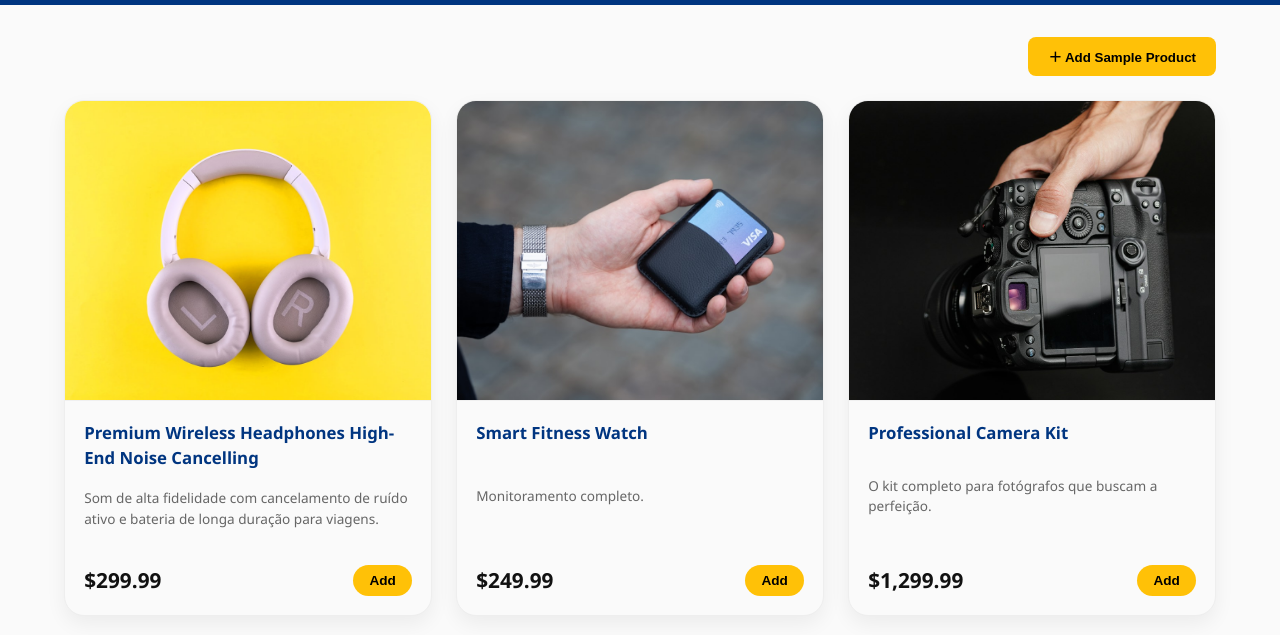
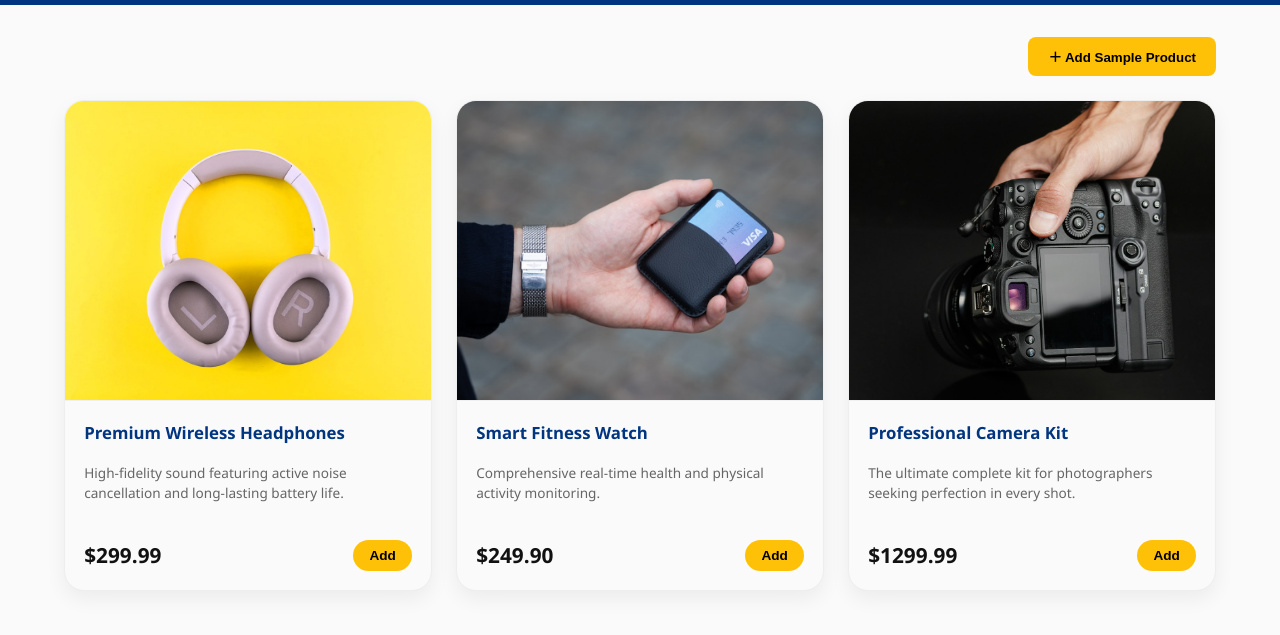
Before and after one commit to jessiicasantos/acadia-frontend-dev, a website with bundled scripts: page index.html in a window 1280 px wide. Shown: the part 61-696 px from the top of the page. Built offline with nearby package versions, Linux system fonts and the light colour scheme; data requests are answered from the project's data file.

Commit message:
Add JSON Server (mock API) and implement dynamic product rendering

```diff
--- /dev/null
+++ b/api/db.json
@@ -0,0 +1,39 @@
+{
+  "products": [
+    {
+      "id": "1",
+      "title": "Premium Wireless Headphones",
+      "price": 299.99,
+      "description": "High-fidelity sound featuring active noise cancellation and long-lasting battery life.",
+      "image": "./img/photo-1.jpg",
+      "alt": "Premium Wireless Headphones Baby Pink",
+      "category": "Electronics",
+      "createdAt": "2026-01-15T10:00:00Z"
+    },
+    {
+      "id": "2",
+      "title": "Smart Fitness Watch",
+      "price": 249.90,
+      "description": "Comprehensive real-time health and physical activity monitoring.",
+      "image": "./img/photo-2.jpg",
+      "alt": "Smart Fitness Watch with Heart Rate Monitor",
+      "category": "Wearables",
+      "createdAt": "2023-10-27T11:30:00Z"
+    },
+    {
+      "id": "3",
+      "title": "Professional Camera Kit",
+      "price": 1299.99,
+      "description": "The ultimate complete kit for photographers seeking perfection in every shot.",
+      "image": "./img/photo-3.jpg",
+      "alt": "Professional Camera Kit with Lens and Tripod",
+      "category": "Electronics",
+      "createdAt": "2023-10-27T11:30:00Z"
+    }
+  ],
+  "categories": [
+    "Electronics",
+    "Wearables",
+    "Accessories"
+  ]
+}
--- a/css/styles.css
+++ b/css/styles.css
@@ -165,6 +165,12 @@ input[type="file"]::file-selector-button:hover {
     background-color: var(--primary-blue);
     color: var(--bg-light);
     box-shadow: 0 4px 10px rgba(0, 53, 128, 0.2);
+}
+
+.error {
+    color: #d9534f;
+    font-weight: 600;
+    font-size: 1rem;
 }
 
 /* Navbar */
--- a/index.html
+++ b/index.html
@@ -9,12 +9,10 @@
   <body>
     <nav class="navbar">
       <a href="./" class="logo">Product Store</a>
-
       <div class="light-search">
         <input type="text" placeholder="Buscar produtos..." id="product-search">
         <button class="btn-search btn-yellow">Buscar</button>
       </div>
-
       <button class="cart-icon" id="cart-icon">
         🛒 <span>0</span>
       </button>
@@ -28,79 +26,34 @@
       </section>
 
       <section id="products-grid-top" class="grid-three-col rounded-cards">
-        <a href="./single-product.html" class="rounded-card">
-          <div class="img-wrapper">
-            <img src="./img/photo-1.jpg" alt="Wireless Headphones Baby Pink" />
-          </div>
-          <div class="card-content">
-            <h3>Premium Wireless Headphones High-End Noise Cancelling</h3>
-            <p>Som de alta fidelidade com cancelamento de ruído ativo e bateria de longa duração para viagens.</p>
-            <div class="card-footer">
-              <span>$299.99</span>
-              <button class="add-cart">Add</button>
-            </div>
-          </div>
-        </a>
-
-        <a href="./single-product.html" class="rounded-card">
-          <div class="img-wrapper">
-            <img src="./img/photo-2.jpg" alt="Fitness Watch" />
-          </div>
-          <div class="card-content">
-            <h3>Smart Fitness Watch</h3>
-            <p>Monitoramento completo.</p>
-            <div class="card-footer">
-              <span>$249.99</span>
-              <button class="add-cart">Add</button>
-            </div>
-          </div>
-        </a>
-
-        <a href="./single-product.html" class="rounded-card">
-          <div class="img-wrapper">
-            <img src="./img/photo-3.jpg" alt="Camera Kit" />
-          </div>
-          <div class="card-content">
-            <h3>Professional Camera Kit</h3>
-            <p>O kit completo para fotógrafos que buscam a perfeição.</p>
-            <div class="card-footer">
-              <span>$1,299.99</span>
-              <button class="add-cart">Add</button>
-            </div>
-          </div>
-        </a>
+        <!-- Cards of products will be rendered here -->
       </section>
     </main>
 
     <!-- Modal -->
-    <div class="ui-modal modal-product" id="global-modal">
+    <div class="ui-modal modal-product add-modal" id="global-modal">
       <div class="global-header">
           <h2 id="modal-title">Novo Produto</h2>
           <button type="button" class="btn-close" id="close-modal">&times;</button>
       </div>
-
       <div class="ui-modal-content">
         <form id="product-form" class="card-content">
             <div class="form-group">
                 <label>Título do Produto</label>
                 <input type="text" id="form-title" required>
             </div>
-
             <div class="form-group">
                 <label>Imagem</label>
                 <input type="file" id="form-img" accept="image/*" required>
             </div>
-
             <div class="form-group">
                 <label>Descrição</label>
                 <textarea id="form-desc" rows="3" required></textarea>
             </div>
-
             <div class="form-group">
                 <label>Preço</label>
                 <input type="number" id="form-price" step="0.01" required>
             </div>
-
             <button type="submit" class="buy btn-yellow ">Adicionar Produto</button>
         </form>
       </div>
@@ -123,7 +76,7 @@
 
     <div class="ui-overlay" id="global-overlay"></div>
 
-    <script src="./js/script.js"></script>
-    <script src="./js/modal.js"></script>
+    <script type="module" src="./js/script.js"></script>
+    <script type="module" src="./js/modal.js"></script>
   </body>
 </html>
--- /dev/null
+++ b/js/api.js
@@ -0,0 +1,21 @@
+const BASE_URL = 'http://localhost:3000';
+
+// Search products
+const productService = {
+    async getProducts() {
+        try {
+            const response = await fetch(`${BASE_URL}/products`);
+
+            if(!response.ok) {
+                throw new Error(`Error HTTP: ${response.status}`);
+            }
+
+            return await response.json();
+        } catch(error) {
+            console.error('Error fetching products:', error);
+            throw error;
+        }
+    }
+}
+
+export default productService;
--- a/js/modal.js
+++ b/js/modal.js
@@ -1,4 +1,5 @@
 const modal = document.getElementById('global-modal');
+const overlay = document.getElementById('global-overlay');
 
 const toggleModal = (show = true) => {
     modal.classList.toggle('active', show);
--- a/js/script.js
+++ b/js/script.js
@@ -1,3 +1,5 @@
+import productService from './api.js';
+
 const cart = document.getElementById('side-cart');
 const overlay = document.getElementById('global-overlay');
 const closeBtn = document.getElementById('close-cart');
@@ -24,5 +26,41 @@ btnAddCart.forEach(btn => {
   });
 });
 
-// closeBtn.addEventListener('click', closeCart);
+closeBtn.addEventListener('click', closeCart);
 overlay.addEventListener('click', closeCart);
+
+
+const productsGrid = document.getElementById('products-grid-top');
+
+async function loadProducts() {
+  try {
+    // 1. Clean call to "service layer"
+    const products = await productService.getProducts();
+
+    // 2. Render products in the grid
+    productsGrid.innerHTML = products.map(product => `
+      <a href="./single-product.html?id=${product.id}" class="rounded-card">
+        <div class="img-wrapper">
+          <img src="${product.image || './img/photo-1.jpg'}" alt="${product.alt}" />
+        </div>
+        <div class="card-content">
+          <h3>${product.title}</h3>
+          <p>${product.description}</p>
+          <div class="card-footer">
+          <span>$${Number(product.price).toFixed(2)}</span>
+          <button class="add-cart">Add</button>
+          </div>
+        </div>
+      </a>
+    `).join('');
+    } catch(error) {
+      console.error(`'Error loading products: ${error}`);
+      productsGrid.innerHTML = `<div>
+          <p class="error">Failed to load products. Verify your server connection.</p>
+        </div>
+      `;
+    }
+  }
+
+  // Init
+  loadProducts();
```
Also changed, not shown: package.json (added, +13 -0 lines). Lines whose indentation alone changed are shown as unchanged.
